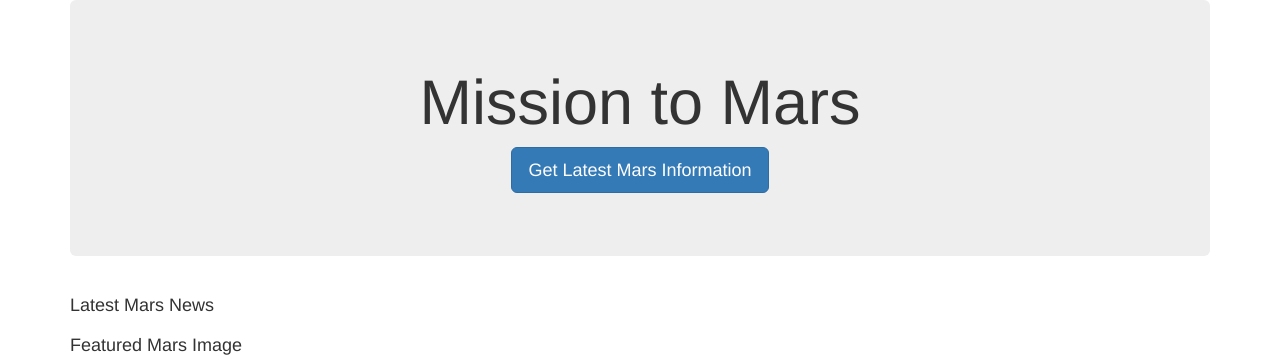
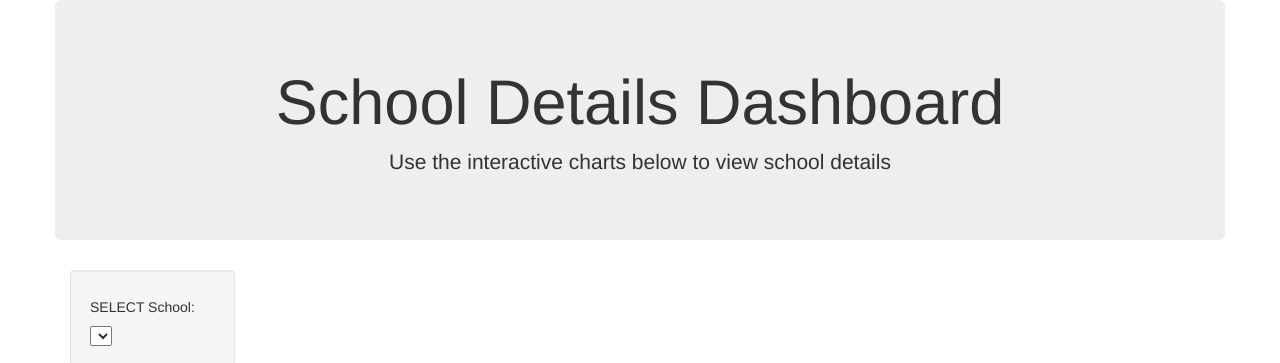
Before and after one commit to mayushah1/Best-Place-to-live, a Flask app: template templates/index.html in a window 1280 px wide. Shown: the top 363 px of the page. Run offline with Flask 2, Linux system fonts and the light colour scheme; the template is opened without the code that fills it, so the values that code supplies are empty; some libraries are stand-ins or nearby versions.

Commit message:
flask sqlite framework initial

```diff
--- a/app.py
+++ b/app.py
@@ -1,34 +1,172 @@
-from flask import (
-    Flask, render_template, jsonify, redirect
-    )
-from flask_pymongo import PyMongo
-# from flask_sqlalchemy import SQLAlchemy
-# if using SQLAlchemy see 512 Visualizations Part 3, activity 3
+import os
+import pandas as pd
+import numpy as np
 
-# import scrape_mars
+import sqlalchemy
+from sqlalchemy.ext.automap import automap_base
+from sqlalchemy.orm import Session
+from sqlalchemy import create_engine
 
+from flask import Flask, jsonify, render_template
 app = Flask(__name__)
 
-mongo = PyMongo(app)
+
+#################################################
+# Database Setup
+#################################################
+dbfile = os.path.join('db', 'school_data.sqlite')
+engine = create_engine(f"sqlite:///{dbfile}")
+
+# reflect an existing database into a new model
+Base = automap_base()
+# reflect the tables
+Base.prepare(engine, reflect=True)
+
+# Save references to each table
+School_Data = Base.classes.school_data
+# OTU = Base.classes.otu
+# Samples = Base.classes.samples
+
+# Create our session (link) from Python to the DB
+session = Session(engine)
 
 
 @app.route("/")
 def index():
-    mars_data = mongo.db.mars_data.find_one()
-    return render_template("index.html", mars_data=mars_data)
+    """Return the homepage."""
+    return render_template('index.html')
 
 
-@app.route("/scrape")
-def scrape():
-    mars_data = mongo.db.mars_data
-    scrape_data = scrape_mars.scrape()
-    mars_data.update(
-        {},
-        scrape_data,
-        upsert=True
-    )
-    return redirect("http://localhost:5000/", code=302)
+@app.route('/names')
+def names():
+    """Return a list of cities."""
+    results = session.query(School_Data.city).distinct()
+    return jsonify(list(results))
+
+
+# @app.route('/otu')
+# def otu():
+#     """Return a list of OTU descriptions."""
+#     results = session.query(OTU.lowest_taxonomic_unit_found).all()
+
+#     # Use numpy ravel to extract list of tuples into a list of OTU descriptions
+#     otu_list = list(np.ravel(results))
+#     return jsonify(otu_list)
+
+
+@app.route('/metadata/<sample>')
+def school_metadata(sample):
+    """Return the MetaData for a given school."""
+    sel = [School_Data.city, School_Data.enrollment,
+           School_Data.graderange, School_Data.phone,
+           School_Data.school_name, School_Data.school_type,
+           School_Data.website]
+
+    results = session.query(*sel).\
+        filter(School_Data.city == sample).all()
+
+    # Create a dictionary entry for each row of metadata information
+    school_metadata = {}
+    for result in results:
+        school_metadata['city'] = result[0]
+        school_metadata['enrollment'] = result[1]
+        school_metadata['graderange'] = result[2]
+        school_metadata['phone'] = result[3]
+        school_metadata['school_name'] = result[4]
+        school_metadata['school_type'] = result[5]
+        school_metadata['website'] = result[6]
+
+    return jsonify(school_metadata)
+
+
+@app.route('/rating/<sample>')
+def school_rating(sample):
+    """Return the school as a number."""
+
+    results = session.query(School_Data.parentrating).\
+        filter(School_Data.sid == "5af7493818e4261b6296a900").all()
+    rating = np.ravel(results)
+
+    # Return only the first integer value for washing frequency
+    return jsonify(int(rating[0]))
+
+
+@app.route('/samples/<sample>')
+def samples(sample):
+    """Return a list dictionaries containing `otu_ids` and `sample_values`."""
+    stmt = session.query(School_Data).statement
+    df = pd.read_sql_query(stmt, session.bind)
+
+    # Make sure that the sample was found in the columns, else throw an error
+    if sample not in df.columns:
+        return jsonify(f"Error! Sample: {sample} Not Found!"), 400
+
+    # Return any sample values greater than 1
+    df = df[df[sample] > 1]
+
+    # Sort the results by sample in descending order
+    df = df.sort_values(by=sample, ascending=0)
+
+    # Format the data to send as json
+    data = [{
+        "otu_ids": df[sample].index.values.tolist(),
+        "sample_values": df[sample].values.tolist()
+    }]
+    return jsonify(data)
 
 
 if __name__ == "__main__":
     app.run(debug=True)
+
+
+
+
+
+
+
+
+
+
+
+
+
+
+
+
+
+
+
+# from flask import (
+#     Flask, render_template, jsonify, redirect
+#     )
+# from flask_pymongo import PyMongo
+# # from flask_sqlalchemy import SQLAlchemy
+# # if using SQLAlchemy see 512 Visualizations Part 3, activity 3
+
+# # import scrape_mars
+
+# app = Flask(__name__)
+
+# mongo = PyMongo(app)
+
+
+# @app.route("/")
+# def index():
+#     mars_data = mongo.db.mars_data.find_one()
+#     return render_template("index.html", mars_data=mars_data)
+
+
+# @app.route("/scrape")
+# def scrape():
+#     mars_data = mongo.db.mars_data
+#     scrape_data = scrape_mars.scrape()
+#     mars_data.update(
+#         {},
+#         scrape_data,
+#         upsert=True
+#     )
+#     return redirect("http://localhost:5000/", code=302)
+
+
+# if __name__ == "__main__":
+#     app.run(debug=True)
--- a/templates/index.html
+++ b/templates/index.html
@@ -1,118 +1,273 @@
 <!DOCTYPE html>
 <html lang="en">
-
 <head>
-  <!-- Tony's Mission to Mars Page -->
     <meta charset="UTF-8">
     <meta name="viewport" content="width=device-width, initial-scale=1.0">
     <meta http-equiv="X-UA-Compatible" content="ie=edge">
-  <title>Mission to Mars</title>
+    <title>View School Details</title>
+    <script src="https://cdn.plot.ly/plotly-latest.min.js"></script>
     <link rel="stylesheet" href="https://maxcdn.bootstrapcdn.com/bootstrap/3.3.7/css/bootstrap.min.css">
 </head>
+<body>
 
-<body>
     <div class="container">
-    <div class="jumbotron text-center">
-      <h1>Mission to Mars</h1>
-      <p><a class="btn btn-primary btn-lg" href="/scrape" role="button">Get Latest Mars Information</a></p>
-    </div>
-
-    <!-- Mars News Articles -->
-    <div class="row" id="mars-news">
-      <div class="col-md-8">
-        <h4 class="heading">Latest Mars News</h4>
-        <p>
-          <medium>{{mars_data.news_title}}</medium>
-        </p>
-        <p>
-          <small>{{mars_data.news_para}}</small>
-        </p>
+        <div class="row">
+                <div class="col-md-12 jumbotron text-center">
+                    <h1>School Details Dashboard</h1>
+                    <p>Use the interactive charts below to view school details</p>
                 </div>
         </div>
-    <!-- Featured Mars Image -->
-    <div class="row" id="mars-image">
-      <div class="col-md-8">
-        <h4 class="heading">Featured Mars Image</h4>
-        <p>
-          <medium>{{mars_data.featured_title}}</medium>
-        </p>
-        <img src={{mars_data.featured_image}} height="400">
+        <div class="row">
+            <div class="col-md-2">
+                <div class="well">
+                    <h5>SELECT School:</h5>
+                    <select id="selDataset" onchange="optionChanged(this.value)"></select>
+                </div>
+                <div class="panel panel-primary">
+                    <div class="panel-heading">
+                        <h3 class="panel-title">School MetaData</h3>
+                    </div>
+                    <div id="school-metadata" class="panel-body"></div>
                 </div>
             </div>
-    <!-- Mars Weather -->
-    <div class="row" id="mars-weather">
-      <div class="col-md-4">
-        <h4 class="heading">Current Weather on Mars</h4>
-        <small>{{mars_data.weather}}</small>
+            <div class="col-md-5">
+                <div id="pie"></div>
             </div>
-    </div>
-    <!-- Mars Facts -->
-    <table class="table" id="mars-facts" border=1>
-      <h4 class="heading">Mars Facts</h4>
-        <tr>
-          <th>Equatorial Diameter:</th>
-          <td>{{mars_data['facts']['Value']['Equatorial Diameter:']}}</td>
-        </tr>
-        <tr>
-          <th>Polar Diameter:</th>
-          <td>{{mars_data['facts']['Value']['Polar Diameter:']}}</td>
-        </tr>
-        <tr>
-            <th>Equatorial Diameter:</th>
-            <td>{{mars_data['facts']['Value']['Equatorial Diameter:']}}</td>
-          </tr>
-          <tr>
-              <th>Mass:</th>
-              <td>{{mars_data['facts']['Value']['Mass:']}}</td>
-            </tr>
-            <tr>
-                <th>Moons:</th>
-                <td>{{mars_data['facts']['Value']['Moons:']}}</td>
-              </tr>
-              <tr>
-                  <th>Orbit Distance:</th>
-                  <td>{{mars_data['facts']['Value']['Orbit Distance:']}}</td>
-                </tr>
-                <tr>
-                    <th>Orbit Period:</th>
-                    <td>{{mars_data['facts']['Value']['Orbit Period:']}}</td>
-                  </tr>
-                  <tr>
-                      <th>Surface Temperature:</th>
-                      <td>{{mars_data['facts']['Value']['Surface Temperature:']}}</td>
-                    </tr>
-                    <tr>
-                        <th>First Record:</th>
-                        <td>{{mars_data['facts']['Value']['First Record:']}}</td>
-                      </tr>
-                      <tr>
-                          <th>Recorded By:</th>
-                          <td>{{mars_data['facts']['Value']['Recorded By:']}}</td>
-                        </tr>
-    </table>
-    <!-- Mars Hemispheres -->
-    <div class="row" id="mars-hemi">
-      <div class="col-md-12">
-        <h4 class="heading">Mars Hemispheres</h4>
-      </div>
-      <div class="col-md-6">
-        <medium>{{mars_data['hemi'][0]['title']}}</medium>
-        <img src={{mars_data['hemi'][0]['img_url']}} width="580">
-      </div>
-      <div class="col-md-6">
-        <medium>{{mars_data['hemi'][1]['title']}}</medium>
-        <img src={{mars_data['hemi'][1]['img_url']}} width="580">
-      </div>
-      <div class="col-md-6">
-        <medium>{{mars_data['hemi'][2]['title']}}</medium>
-        <img src={{mars_data['hemi'][2]['img_url']}} width="580">
-      </div>
-      <div class="col-md-6">
-        <medium>{{mars_data['hemi'][3]['title']}}</medium>
-        <img src={{mars_data['hemi'][3]['img_url']}} width="580">
+            <div class="col-md-5">
+                <div id="gauge"></div>
             </div>
         </div>
     </div>
+    <div class="row">
+        <div class="col-md-12">
+            <div id="bubble"></div>
+        </div>
+    </div>
+
+    <script>
+
+        function updateMetaData(data) {
+
+            // Reference to Panel element for sample metadata
+            var PANEL = document.getElementById("school-metadata");
+
+            // Clear any existing metadata
+            PANEL.innerHTML = '';
+
+            // Loop through all of the keys in the json response and
+            // create new metadata tags
+            for(var key in data) {
+                h6tag = document.createElement("h6");
+                h6Text = document.createTextNode(`${key}: ${data[key]}`);
+                h6tag.append(h6Text);
+
+                PANEL.appendChild(h6tag);
+            }
+        }
+
+        // function buildCharts(sampleData, otuData) {
+
+            // // Loop through sample data and find the OTU Taxonomic Name
+            // var labels = sampleData[0]['otu_ids'].map(function(item) {
+            //     return otuData[item]
+            // });
+
+            // // Build Bubble Chart
+            // var bubbleLayout = {
+            //     margin: { t: 0 },
+            //     hovermode: 'closest',
+            //     xaxis: { title: 'OTU ID' }
+            // };
+            // var bubbleData = [{
+            //     x: sampleData[0]['otu_ids'],
+            //     y: sampleData[0]['sample_values'],
+            //     text: labels,
+            //     mode: 'markers',
+            //     marker: {
+            //         size: sampleData[0]['sample_values'],
+            //         color: sampleData[0]['otu_ids'],
+            //         colorscale: "Earth",
+            //     }
+            // }];
+            // var BUBBLE = document.getElementById('bubble');
+            // Plotly.plot(BUBBLE, bubbleData, bubbleLayout);
+
+            // // Build Pie Chart
+            // var pieData = [{
+            //     values: sampleData[0]['sample_values'].slice(0, 10),
+            //     labels: sampleData[0]['otu_ids'].slice(0, 10),
+            //     hovertext: labels.slice(0, 10),
+            //     hoverinfo: 'hovertext',
+            //     type: 'pie'
+            // }];
+
+            // var pieLayout = {
+            //     margin: { t: 0, l: 0 }
+            // };
+
+            // var PIE = document.getElementById('pie');
+            // Plotly.plot(PIE, pieData, pieLayout);
+        // };
+
+        // function updateCharts(sampleData, otuData) {
+
+        //     var sampleValues = sampleData[0]['sample_values'];
+        //     var otuIDs = sampleData[0]['otu_ids'];
+
+        //     // Return the OTU Description for each otuID in the dataset
+        //     var labels = otuIDs.map(function(item) {
+        //         return otuData[item]
+        //     });
+
+        //     // Update the Bubble Chart with the new data
+        //     var BUBBLE = document.getElementById('bubble');
+        //     Plotly.restyle(BUBBLE, 'x', [otuIDs]);
+        //     Plotly.restyle(BUBBLE, 'y', [sampleValues]);
+        //     Plotly.restyle(BUBBLE, 'text', [labels]);
+        //     Plotly.restyle(BUBBLE, 'marker.size', [sampleValues]);
+        //     Plotly.restyle(BUBBLE, 'marker.color', [otuIDs]);
+
+        //     // Update the Pie Chart with the new data
+        //     // Use slice to select only the top 10 OTUs for the pie chart
+        //     var PIE = document.getElementById('pie');
+        //     var pieUpdate = {
+        //         values: [sampleValues.slice(0, 10)],
+        //         labels: [otuIDs.slice(0, 10)],
+        //         hovertext: [labels.slice(0, 10)],
+        //         hoverinfo: 'hovertext',
+        //         type: 'pie'
+        //     };
+        //     Plotly.restyle(PIE, pieUpdate);
+        // }
+
+
+        function getData(sample, callback) {
+            // Use a request to grab the json data needed for all charts
+            Plotly.d3.json(`/samples/${sample}`, function(error, sampleData) {
+                if (error) return console.warn(error);
+
+                Plotly.d3.json('/otu', function(error, otuData) {
+                    if (error) return console.warn(error);
+                    callback(sampleData, otuData);
+                });
+            });
+
+            Plotly.d3.json(`/metadata/${sample}`, function(error, metaData) {
+                if (error) return console.warn(error);
+
+                updateMetaData(metaData);
+            })
+
+            // BONUS - Build the Gauge Chart
+            buildGauge(sample);
+        }
+
+        function getOptions() {
+
+            // Grab a reference to the dropdown select element
+            var selector = document.getElementById('selDataset');
+
+            // Use the list of sample names to populate the select options
+            Plotly.d3.json('/names', function(error, sampleNames) {
+                for (var i = 0; i < sampleNames.length;  i++) {
+                    var currentOption = document.createElement('option');
+                    currentOption.text = sampleNames[i];
+                    currentOption.value = sampleNames[i]
+                    selector.appendChild(currentOption);
+                }
+
+                getData(sampleNames[0], buildCharts);
+            })
+        }
+
+        function optionChanged(newSample) {
+            // Fetch new data each time a new sample is selected
+            getData(newSample, updateCharts);
+        }
+
+        function init() {
+            getOptions();
+        }
+
+        // Initialize the dashboard
+        init();
+
+
+        /**
+        * BONUS Solution
+        **/
+        function buildGauge(sample) {
+
+            Plotly.d3.json(`/rating/${sample}`, function(error, rating) {
+                if (error) return console.warn(error);
+                // Enter the washing frequency between 0 and 180
+                var level = rating*20;
+
+                // Trig to calc meter point
+                var degrees = 180 - level,
+                    radius = .5;
+                var radians = degrees * Math.PI / 180;
+                var x = radius * Math.cos(radians);
+                var y = radius * Math.sin(radians);
+
+                // Path: may have to change to create a better triangle
+                var mainPath = 'M -.0 -0.05 L .0 0.05 L ',
+                    pathX = String(x),
+                    space = ' ',
+                    pathY = String(y),
+                    pathEnd = ' Z';
+                var path = mainPath.concat(pathX,space,pathY,pathEnd);
+
+                var data = [{ type: 'scatter',
+                x: [0], y:[0],
+                    marker: {size: 12, color:'850000'},
+                    showlegend: false,
+                    name: 'Freq',
+                    text: level,
+                    hoverinfo: 'text+name'},
+                { values: [50/9, 50/9, 50/9, 50/9, 50/9, 50/9, 50/9, 50/9, 50/9, 50],
+                rotation: 90,
+                text: ['8-9', '7-8', '6-7', '5-6', '4-5', '3-4', '2-3', '1-2', '0-1', ''],
+                textinfo: 'text',
+                textposition:'inside',
+                marker: {
+                    colors:[
+                        'rgba(0, 105, 11, .5)', 'rgba(10, 120, 22, .5)',
+                        'rgba(14, 127, 0, .5)', 'rgba(110, 154, 22, .5)',
+                        'rgba(170, 202, 42, .5)', 'rgba(202, 209, 95, .5)',
+                        'rgba(210, 206, 145, .5)', 'rgba(232, 226, 202, .5)',
+                        'rgba(240, 230, 215, .5)', 'rgba(255, 255, 255, 0)']},
+                labels: ['8-9', '7-8', '6-7', '5-6', '4-5', '3-4', '2-3', '1-2', '0-1', ''],
+                hoverinfo: 'label',
+                hole: .5,
+                type: 'pie',
+                showlegend: false
+                }];
+
+                var layout = {
+                shapes:[{
+                    type: 'path',
+                    path: path,
+                    fillcolor: '850000',
+                    line: {
+                        color: '850000'
+                    }
+                    }],
+                title: '<b>School Rating</b> <br> As rated by Parents',
+                height: 500,
+                width: 500,
+                xaxis: {zeroline:false, showticklabels:false,
+                            showgrid: false, range: [-1, 1]},
+                yaxis: {zeroline:false, showticklabels:false,
+                            showgrid: false, range: [-1, 1]}
+                };
+
+                var GAUGE = document.getElementById('gauge');
+                Plotly.newPlot(GAUGE, data, layout);
+            });
+        }
+    </script>
+
+
 </body>
-
 </html>
```
Also changed, not shown: db/school_data.sqlite (added), school_data.csv. Lines whose indentation alone changed are shown as unchanged.
